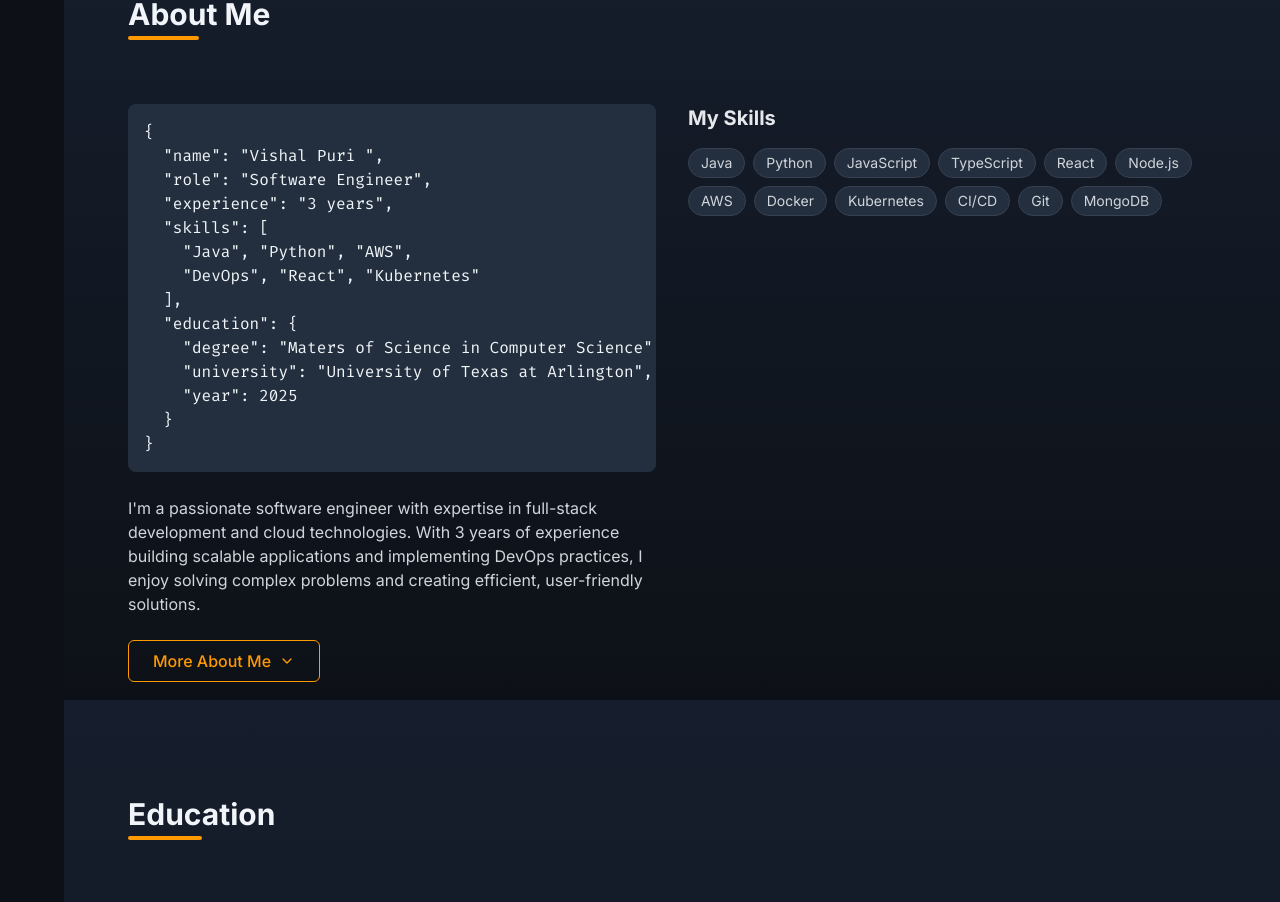
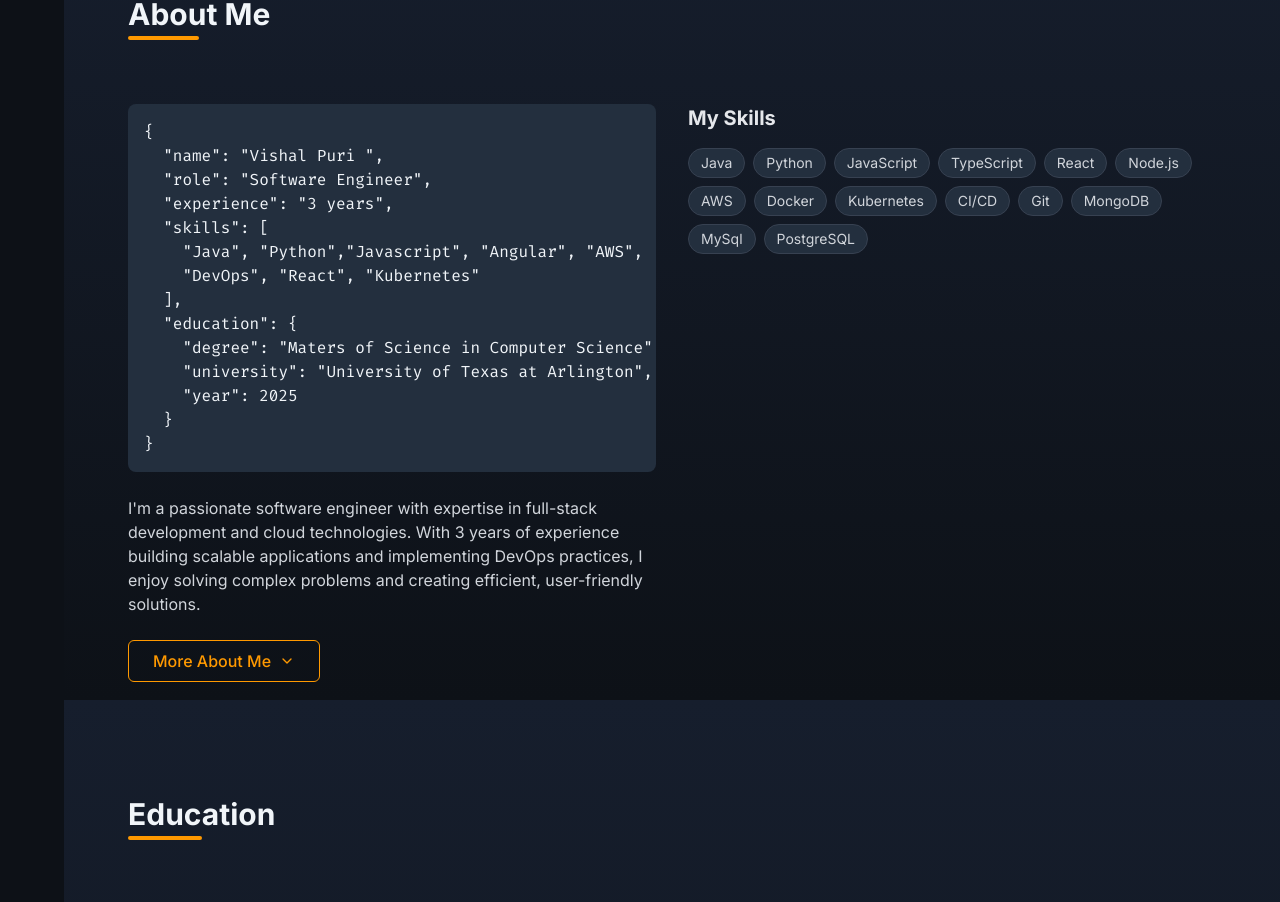
Before and after one commit to VishalPuri2808/MyPortfolio, a React (Vite) app: page / in a window 1280 px wide. Shown: the part 900-1802 px from the top of the page. Built offline with nearby package versions, Linux system fonts and the light colour scheme.

Commit message:
major changes to resume

```diff
--- a/src/components/About.tsx
+++ b/src/components/About.tsx
@@ -7,7 +7,7 @@ const About: React.FC = () => {
 
   const skills = [
     "Java", "Python", "JavaScript", "TypeScript", "React", "Node.js",
-    "AWS", "Docker", "Kubernetes", "CI/CD", "Git", "MongoDB"
+    "AWS", "Docker", "Kubernetes", "CI/CD", "Git", "MongoDB", "MySql", "PostgreSQL"
   ];
 
   return (
@@ -33,7 +33,7 @@ const About: React.FC = () => {
   "role": "Software Engineer",
   "experience": "3 years",
   "skills": [
-    "Java", "Python", "AWS",
+    "Java", "Python","Javascript", "Angular", "AWS",
     "DevOps", "React", "Kubernetes"
   ],
   "education": {
```
